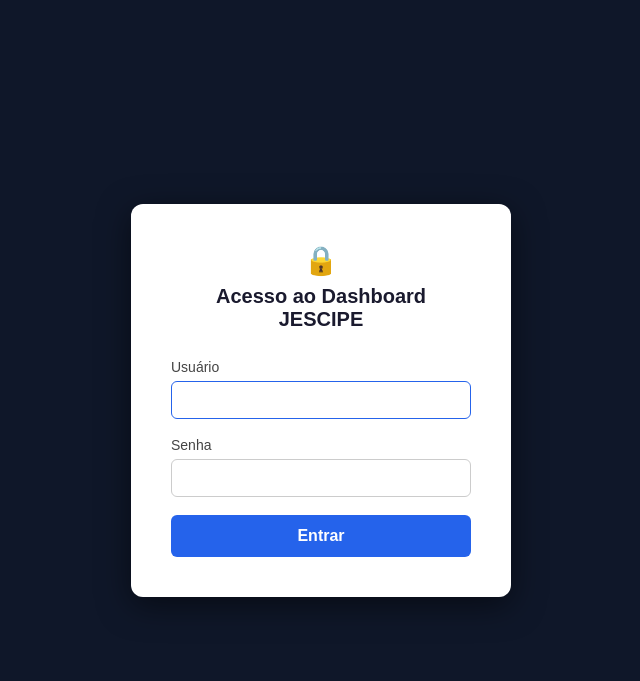
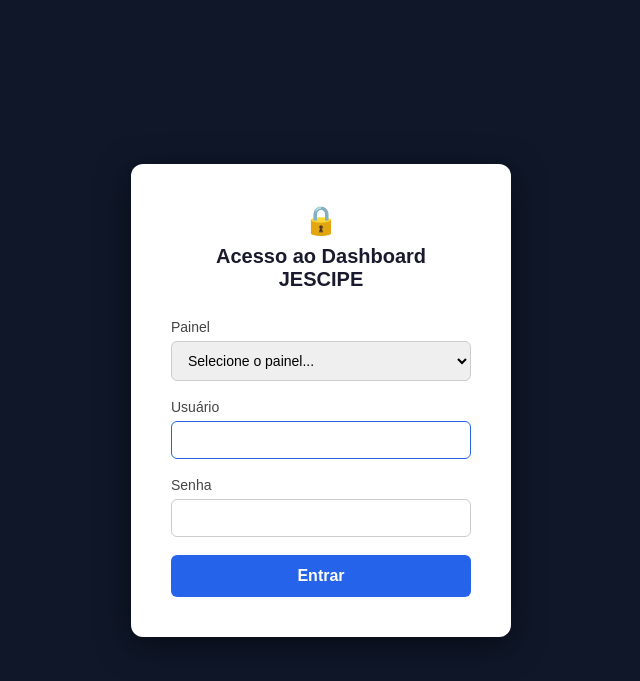
Before and after one commit to Jescipe2025/PlenoPowerBIPainel, a Flask app: page / in a window 1280 px wide. Shown: the top 681 px of the page, without its empty margins (319-959 px from the left). Run offline with Flask 3, Linux system fonts and the light colour scheme.

Commit message:
Update login.html

```diff
--- a/templates/login.html
+++ b/templates/login.html
@@ -32,7 +32,7 @@
             color: #444;
             font-size: 14px;
         }
-        input {
+        input, select {
             width: 100%;
             padding: 10px 12px;
             margin-bottom: 18px;
@@ -40,7 +40,7 @@
             border-radius: 6px;
             font-size: 14px;
         }
-        input:focus {
+        input:focus, select:focus {
             outline: none;
             border-color: #2563eb;
         }
@@ -76,18 +76,21 @@
     <div class="card">
         <div class="logo">🔒</div>
         <h2>Acesso ao Dashboard JESCIPE</h2>
-
         {% if erro %}
             <div class="erro">{{ erro }}</div>
         {% endif %}
-
         <form method="POST">
+            <label>Painel</label>
+            <select name="painel" required>
+                <option value="" disabled selected>Selecione o painel...</option>
+                <option value="estoque">📦 Estoque</option>
+                <option value="financeiro">💰 Financeiro</option>
+                <option value="compras">🛒 Compras</option>
+            </select>
             <label>Usuário</label>
             <input type="text" name="usuario" autofocus required>
-
             <label>Senha</label>
             <input type="password" name="senha" required>
-
             <button type="submit">Entrar</button>
         </form>
     </div>
```
